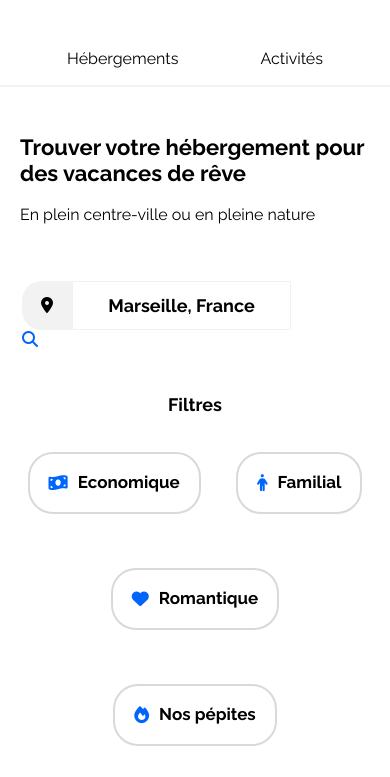
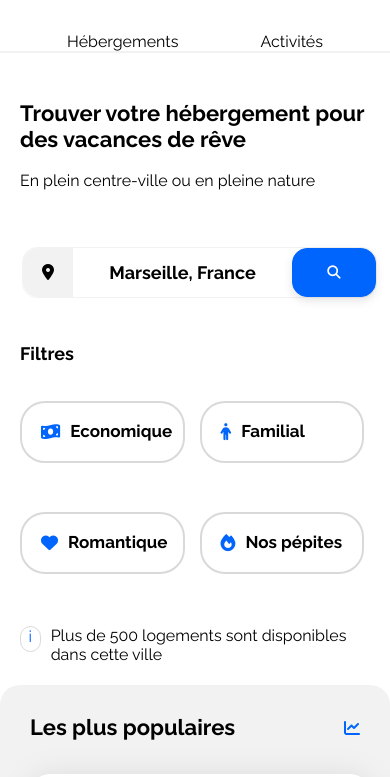
Before and after one commit to Mathieuchamp/P3-booki, a plain HTML site: page index.html in a window 390 px wide. Shown: the part 51-828 px from the top of the page. Drawn offline with Linux system fonts and the light colour scheme.

Commit message:
Réglage alignement des filtres Desktop/tablette

```diff
--- a/css/style.css
+++ b/css/style.css
@@ -32,6 +32,7 @@ body {
     display: flex;
     flex-direction: column;
     max-width: 1440px;
+    min-width: 320px;
     height: 100%;
     box-sizing: border-box;
     gap: 35px;
@@ -122,11 +123,9 @@ header {
 }
 
 .Buttons a{
+    display: flex;
     width: 100%;
-}
-
-nav :visited{
-    color: #0065FC;
+    color: black;
 }
 
 nav :hover{
@@ -156,7 +155,7 @@ nav :hover{
     Padding:15px 16px 15px 16px;
 }
 
-.bouton-r-icon{
+.bouton-r-icon {
     display: none;
 }
 
@@ -167,9 +166,14 @@ nav :hover{
     justify-content: center;
     height: 100%;
     width: 50px;
-    border-top-left-radius: 20px;
-    border-bottom-left-radius: 20px;
+    border-top-left-radius: 15px;
+    border-bottom-left-radius: 15px;
     background-color: #F2F2F2;
+}
+
+#glasse{
+    background-color: #0065FC;
+    color: white;
 }
 
 .text-ville{
@@ -189,6 +193,7 @@ nav :hover{
     width: 377px;
     flex-direction: row;
     padding-left: 0px;
+    justify-content: space-between;
 }
 
 
@@ -213,6 +218,7 @@ fieldset {
     font-size: 18px;
     font-weight: 700;
     line-height: 21.13px;
+    text-align: left;
 }
 
 
@@ -222,10 +228,11 @@ fieldset {
     gap: 15px;
     display: flex;
     flex-direction: row;
-    align-items: center;
 }
 
-.bouton-filtres{
+
+
+.bouton-filter{
     display: flex;
     flex-direction: row;
     align-items: center;
@@ -239,7 +246,7 @@ fieldset {
     Padding:4px 19px 4px 19px;
 }
 
-.bouton-filtres p{
+.bouton-filter p{
     display: flex;
     align-items: center;
     height: 50px;
@@ -251,10 +258,10 @@ fieldset {
     font-size: 17px;
     font-weight: 700;
     line-height: 19.96px;
-    text-align: left;
+    text-align: center;
 }
 
-.bouton-filtres :hover{
+.bouton-filter :hover{
     background-color:#DEEBFF;
 }
 
@@ -515,15 +522,18 @@ ul {
         width: 100%;
     }
 
+
     .filterbar{
         display: flex;
         flex-direction: column;
         gap:20px;
+        height: auto;
     }
 
     .filterH{
         display: flex;
         text-align: left;
+        margin: 0px;
     }
 
     .Test{
@@ -540,6 +550,7 @@ ul {
         display: flex;
         align-items: center;
     }
+
     }
 
 /* Small devices (phones, less than 768px) */
@@ -560,7 +571,7 @@ ul {
         align-items: center;
     }
 
-    .bouton-filtres{
+    .bouton-filter{
         display: flex;
         flex-wrap: wrap;
     }
@@ -571,23 +582,24 @@ ul {
         display: flex;
         flex-direction: row;
         justify-content: space-evenly;
-        padding: 0px;
-        gap: 0px;
+        gap: 15px;
     }
 
     .Buttons a{
         width: auto;
         display: flex;
         justify-content: center;
+    }
 
+    Header a :hover{
+        border-bottom: solid 2px #0065FC;
     }
 
     nav :hover{
         border-bottom: solid 2px #0065FC;
         border-top: none;
         border-width: 100%;
-        cursor:auto;
-        Padding:0px, 25px, 0px, 25px;
+        padding:0px 25px 0px 25px;
         color: #0065FC;
     }
 
@@ -652,7 +664,14 @@ ul {
         margin: 0px;
     }
 
+
+    .text-ville{
+    border: none;
+    }
+
     .recherche{
+        border: 1px solid #F2F2F2;
+        border-radius: 15px;
         width: 100%;
     }
 
@@ -665,37 +684,28 @@ ul {
         border-bottom: solid 2px #F2F2F2;
     }
 
-    .Buttons{
-        gap: 15px;
-        padding: 17px;
-    }
+
 
     .bouton-r-icon{
+        display: flex;
         background-color: #0065FC;
-        width: Hug (49px)px;
-        height: Fixed (49px)px;
-        left: 286px;
+        height: 49px;
+        width: auto;
         padding: 15px 16px 15px 16px;
         gap: 10px;
-        border-radius: 15px 0px 0px 0px;
-        border: 1px 0px 0px 0px;
-        opacity: 0px;
+        border-radius: 15px;
+        border: 1px solid #0065FC;
+        filter: drop-shadow(0px 4px 4px rgba(0, 0, 0, 0.1));
+        justify-content: right;
     }
 
     .filterbar{
         height: auto;
     }
 
-    .bouton-filtres{
-        display: flex;
-        flex-direction: row;
-        justify-content: space-around;
-        width: auto;
-         gap: 20px;
+    .bouton-filter p{
+        width: 35%;
     }
 
-    .filter{
-        width: 100%;
-    }
 
 }
--- a/index.html
+++ b/index.html
@@ -40,17 +40,16 @@
                                 <div class="recherche">
                             <label for="ville" ><i class="fa-sharp fa-solid fa-location-dot"></i></label>
                             <input class="text-ville" type="text" name="ville" id="ville" placeholder="Marseille, France"/>
-                            <input class="bouton-r-text" type="submit" value="Rechercher" />
+                            <button class="bouton-r-text" type="submit" value="Rechercher">Rechercher</button>
+                            <button type="submit" class="bouton-r-icon"><i class="fa-solid fa-magnifying-glass" id="glasse"></i></button>
                                 </div>
-                            <input class="bouton-r-icon" type="submit"><i class="fa-solid fa-magnifying-glass"></i></input>
-
                             </form>
                         </fieldset>
                     </article>
                     <article>
                         <div class="filterbar">
-                            <span class="filterH">Filtres</span>
-                            <div class="bouton-filtres">
+                            <h2 class="filterH">Filtres</h2>
+                            <div class="bouton-filter">
                                 <p class="filter"><i class="fa-solid fa-money-bill-wave"></i>Economique</p>
                                 <p class="filter"><i class="fa-solid fa-person"></i>Familial</p>
                                 <p class="filter"><i class="fa-solid fa-heart"></i>Romantique</p>
```
Also changed, not shown: magnifying-glass-solid.svg (deleted).
